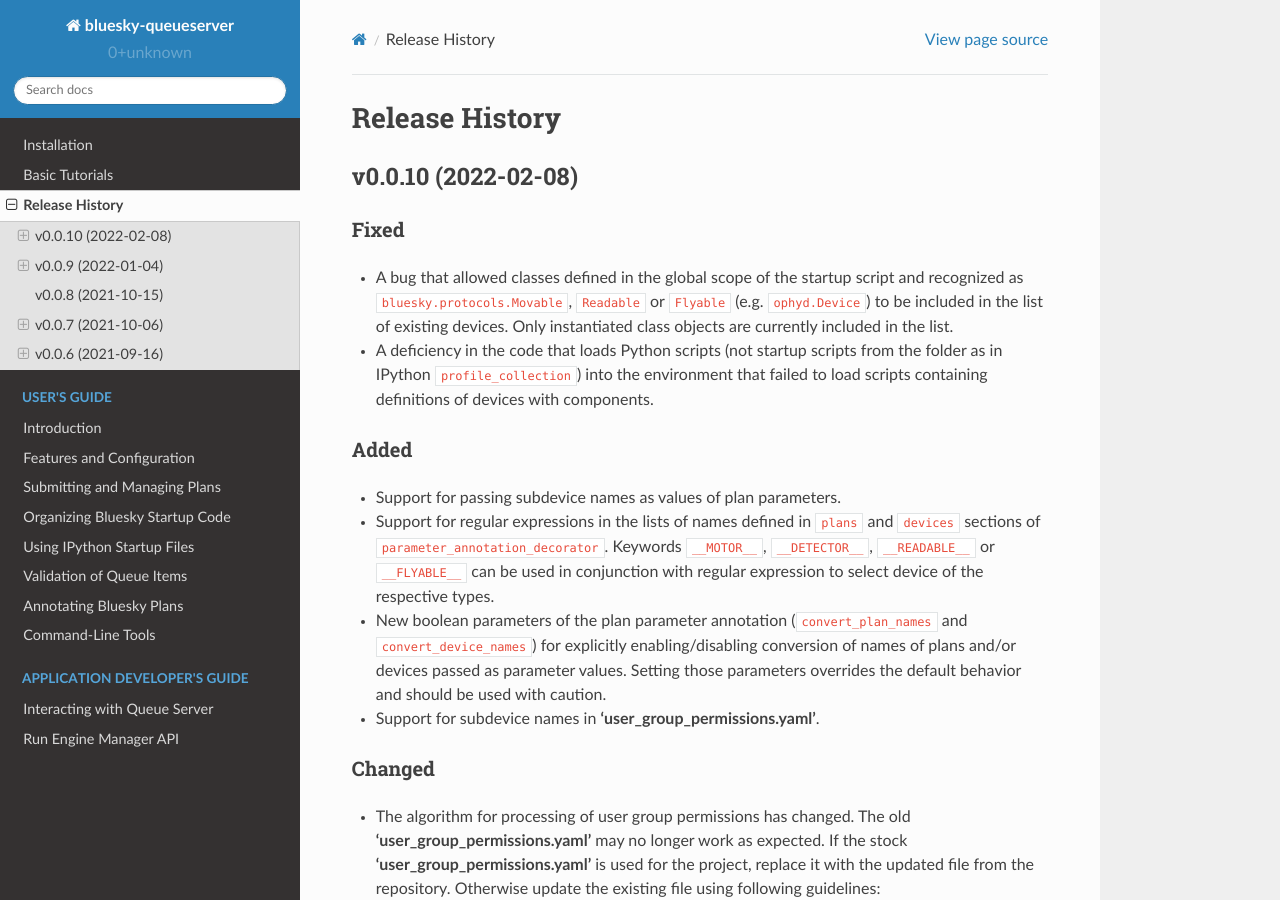
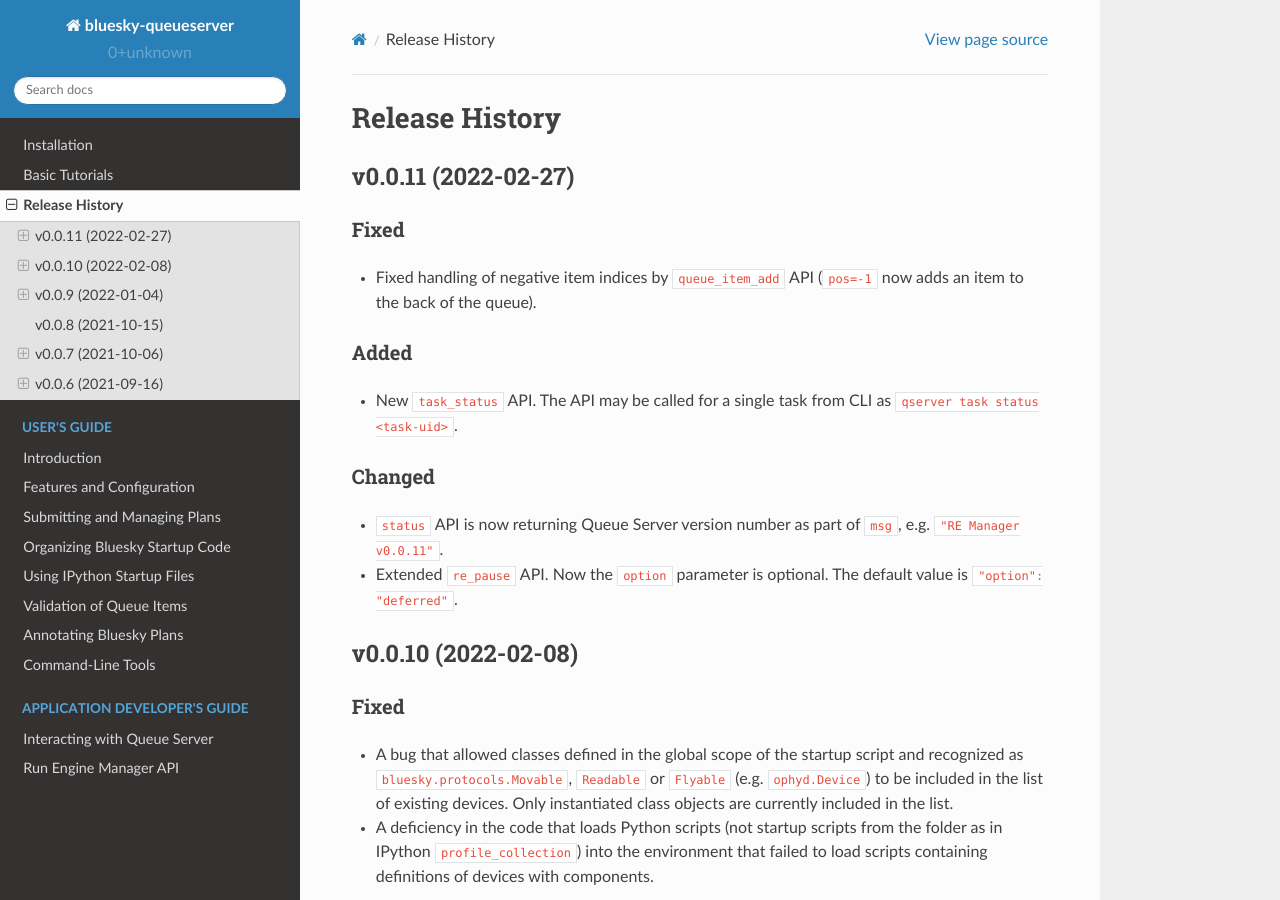
Before and after one commit to bluesky/bluesky-queueserver, a Sphinx documentation site: the page built from docs/source/release_history.rst, in a window 1280 px wide and 900 px high. Built offline with Sphinx 7.4.7 and the Read the Docs theme 2.0.0, drawn with Linux system fonts in a browser that asks for light colours.

Commit message:
Release notes: v0.0.11

```diff
--- a/docs/source/release_history.rst
+++ b/docs/source/release_history.rst
@@ -1,6 +1,31 @@
 ===============
 Release History
 ===============
+
+v0.0.11 (2022-02-27)
+====================
+
+Fixed
+-----
+
+- Fixed handling of negative item indices by ``queue_item_add`` API
+  (``pos=-1`` now adds an item to the back of the queue).
+
+Added
+-----
+
+- New ``task_status`` API. The API may be called for a single task from CLI as
+  ``qserver task status <task-uid>``.
+
+Changed
+-------
+
+- ``status`` API is now returning Queue Server version number as part of ``msg``,
+  e.g. ``"RE Manager v0.0.11"``.
+
+- Extended ``re_pause`` API. Now the ``option`` parameter is optional.
+  The default value is ``"option": "deferred"``.
+
 
 v0.0.10 (2022-02-08)
 ====================
```
